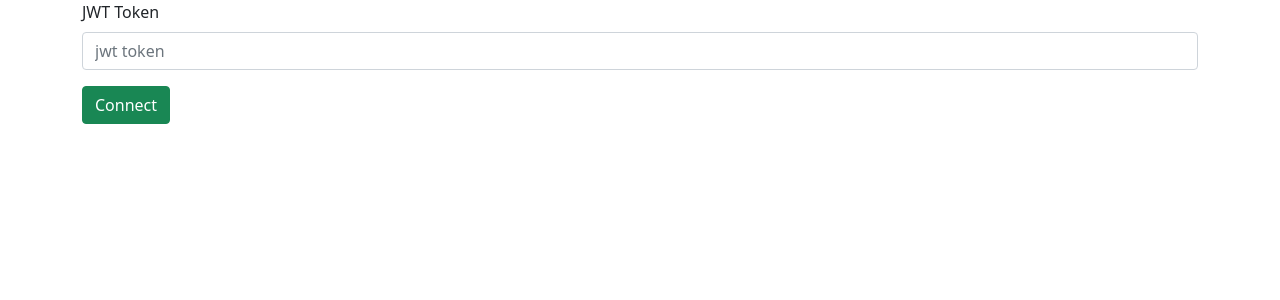
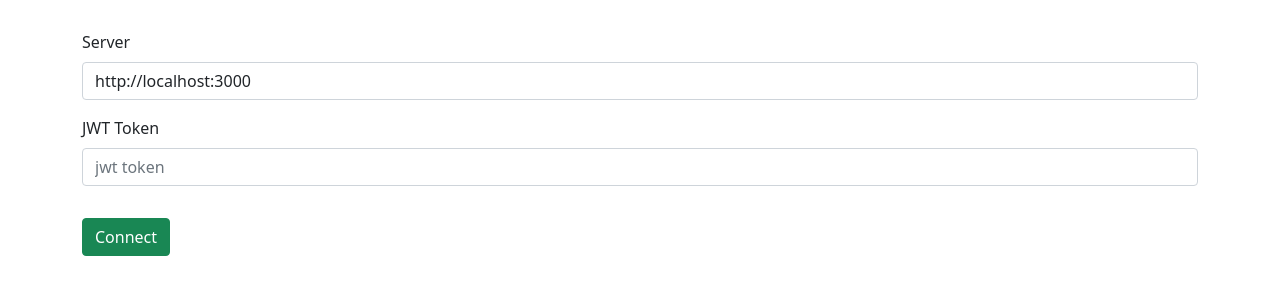
Before and after one commit to barudo/adonisjs-websocket-react, a React (Create React App) app: page / in a window 1280 px wide. Shown: the top 300 px of the page. Built offline with nearby package versions, Linux system fonts and the light colour scheme.

Commit message:
add server variable to redux

```diff
--- a/src/components/Login.js
+++ b/src/components/Login.js
@@ -1,19 +1,23 @@
-import { useDispatch } from 'react-redux'
+import { useDispatch, useSelector } from 'react-redux'
 import { useState } from 'react'
 import socket from '../utils/socket'
 import { setToken, setUser } from '../redux/reducers/userSlice'
 import { setError } from '../redux/reducers/errorSlice'
 import { Form, Container, Col, Row, Button } from 'react-bootstrap'
+import Server from './Server'
 
 const Login = () => {
   const [jwtToken, setJwtToken] = useState('')
+  const { server } = useSelector((store) => store?.server)
   const dispatch = useDispatch()
+
   const handleConnect = async (e) => {
     e.preventDefault()
     if (!jwtToken) {
       dispatch(setError('Empty JWT Token...'))
     } else {
-      let me = await fetch('http://localhost:3000/api/v1/me', {
+      try {
+        let me = await fetch(`${server}/api/v1/me`, {
           method: 'GET',
           headers: {
             Authorization: 'Bearer ' + jwtToken,
@@ -24,14 +28,21 @@ const Login = () => {
         dispatch(setError(''))
         socket.connect(jwtToken)
         dispatch(setToken(jwtToken))
+      } catch (err) {
+        dispatch(setError(`error found ${err}`))
+      }
     }
   }
   return (
-    <Container>
+    <Container style={{ marginTop: '30px' }}>
       <Row>
         <Col>
           <Form>
-            <Form.Group>
+            <Form.Group className="mb-3">
+              <Form.Label>Server</Form.Label>
+              <Server />
+            </Form.Group>
+            <Form.Group className="mb-3">
               <Form.Label>JWT Token</Form.Label>
               <Form.Control
                 type="text"
--- /dev/null
+++ b/src/components/Server.js
@@ -0,0 +1,25 @@
+import { useState, useEffect } from 'react'
+import { useDispatch } from 'react-redux'
+import { setServer } from '../redux/reducers/serverSlice'
+import { Form } from 'react-bootstrap'
+
+const Server = () => {
+  const dispatch = useDispatch()
+  const [selectedServer, setSelectedServer] = useState('http://localhost:3000')
+
+  useEffect(() => {
+    dispatch(setServer(selectedServer))
+  }, [setSelectedServer, selectedServer, dispatch])
+
+  return (
+    <>
+      <Form.Control
+        type="text"
+        value={selectedServer}
+        onChange={(e) => setSelectedServer(e.target.value)}
+      />
+    </>
+  )
+}
+
+export default Server
--- /dev/null
+++ b/src/redux/reducers/serverSlice.js
@@ -0,0 +1,18 @@
+import { createSlice } from '@reduxjs/toolkit'
+
+const initialState = {
+  server: 'http://localhost:3000',
+}
+
+const sliceConfig = createSlice({
+  name: 'server',
+  initialState,
+  reducers: {
+    setServer(state, { payload }) {
+      state.server = payload
+    },
+  },
+})
+
+export const { setServer } = sliceConfig.actions
+export default sliceConfig.reducer
--- a/src/redux/store.js
+++ b/src/redux/store.js
@@ -4,6 +4,7 @@ import messageReducer from './reducers/messageSlice'
 import userReducer from './reducers/userSlice'
 import socketReducer from './reducers/socketSlice'
 import errorReducer from './reducers/errorSlice'
+import serverReducer from './reducers/serverSlice'
 
 const middleware = [thunk]
 
@@ -12,7 +13,8 @@ const store = configureStore({
     messages: messageReducer,
     user: userReducer,
     socket: socketReducer,
-    error: errorReducer
+    error: errorReducer,
+    server: serverReducer,
   }),
   middleware: middleware,
 })
```
Lines whose indentation alone changed are shown as unchanged.
